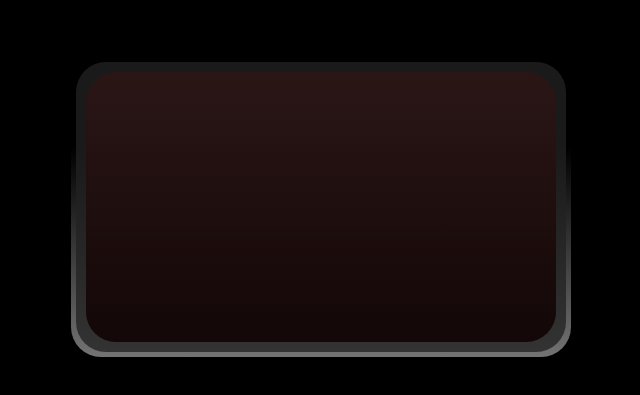
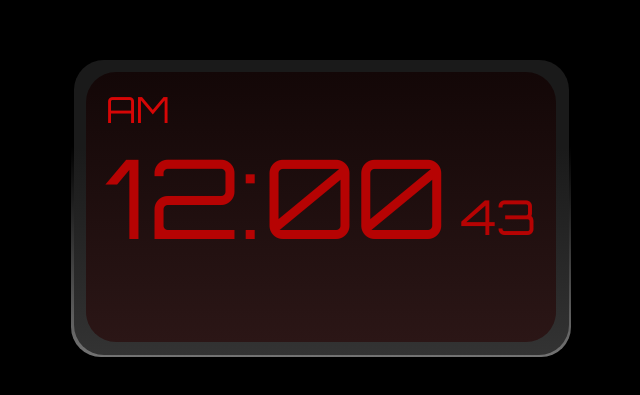
Before and after one commit to Samiratalanchi/digitalclock, a plain HTML site: page index.html in a window 1280 px wide. Shown: the part 193-588 px from the top of the page, without its empty margins (319-959 px from the left). Drawn offline with Linux system fonts and the light colour scheme.

Commit message:
add clock,situate and seconds element

```diff
--- a/index.html
+++ b/index.html
@@ -5,7 +5,11 @@
     <div id="layer1">
         <div id="layer2">
             <div id="layer3">
-
+                <div id="situate">AM</div>
+                <div id="clock">
+                    <div id="hrmin">12:00</div>
+                    <div id="seconds">43</div>
+                </div>
             </div>
         </div>
     </div>
--- a/main.css
+++ b/main.css
@@ -1,8 +1,10 @@
+@import url('https://fonts.googleapis.com/css2?family=Abril+Fatface&family=Orbitron&family=Roboto+Mono:wght@200;500&display=swap');
 body {
     background-color: black;
     display: flex;
     justify-content: center;
     align-items: center;
+    font-family: 'Orbitron', sans-serif;
 }
 #layer1 {
     width:500px;
@@ -14,8 +16,8 @@ body {
     align-items: center;
 }
 #layer2 {
-    width:490px;
-    height: 290px;
+    width:495px;
+    height: 295px;
     border-radius: 30px;
     background: linear-gradient(to bottom,#1a1a1a 30%,#333333);
     display: flex;
@@ -26,5 +28,39 @@ body {
     width:470px;
     height: 270px;
     border-radius: 30px;
-    background: linear-gradient(to bottom,#2b1616,#130707);
+    background: linear-gradient(to bottom,#130707,#2b1616);
 }
+#situate {
+    width:455px;
+    height: 50px;
+    font-size: 36px;
+    margin-left: 20px;
+    margin-top: 15px;
+    color: rgb(214, 6, 6);
+}
+#clock {
+    width: 470px;
+    height: 120px;
+    display: flex;
+    justify-content: center;
+    align-items: center;
+    flex-direction: row;
+}
+#hrmin {
+    width: 370px;
+    height: 120px;
+    font-size: 110px;
+    color: rgb(182, 3, 3);
+    display: flex;
+    justify-content: center;
+    align-items: center;
+}
+#seconds {
+    width: 90px;
+    height: 100px;
+    font-size: 48px;
+    color: rgb(182, 3, 3);
+    display: flex;
+    justify-content: start;
+    align-items: flex-end;
+}
```
